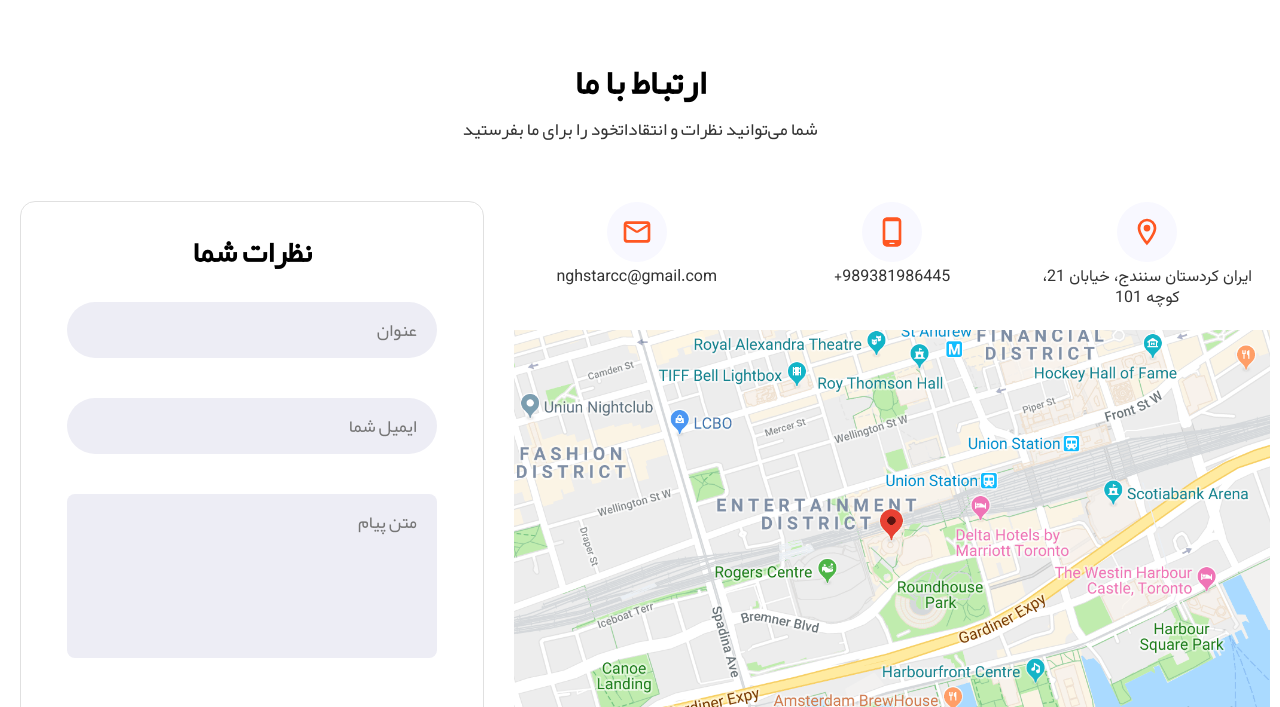
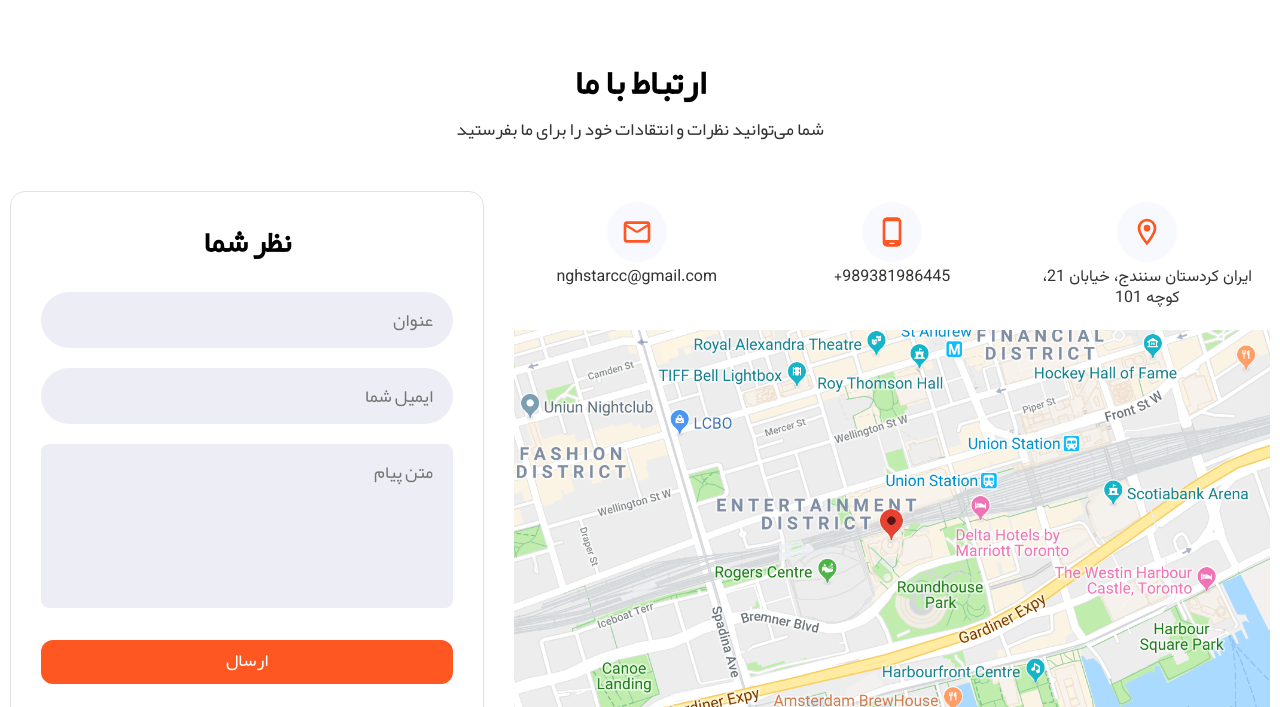
Before and after one commit to NGHstar/tapsi-html-css, a plain HTML site: page index.html in a window 1280 px wide. Shown: the part 2990-3697 px from the top of the page. Drawn offline with nearby package versions, Linux system fonts and the light colour scheme.

Commit message:
fix contact section

```diff
--- a/css/style.css
+++ b/css/style.css
@@ -378,7 +378,8 @@ p {
   align-items: center;
   border: none;
   border-radius: 15px;
-  margin: 1rem;
+  margin-bottom: 4rem;
+  padding: 1rem;
 }
 
 .contact__form h2 {
@@ -393,7 +394,7 @@ textarea {
   font-size: 1.8rem;
   border: none;
   background-color: rgb(237, 237, 245);
-  margin-bottom: 4rem;
+  margin-bottom: 2rem;
   border-radius: 4rem;
   padding: 1rem 2rem;
   width: 100%;
@@ -431,6 +432,7 @@ textarea {
 
   .contact__form {
     margin-right: 3rem;
+    padding: 0 3rem;
     grid-area: form;
     border: 1px solid rgb(224, 224, 224);
   }
--- a/index.html
+++ b/index.html
@@ -225,9 +225,18 @@
     <div class="contact__title mt6" data-aos="zoom-in-down">
       <h2>ارتباط با ما</h2>
     </div>
-    <div class="contact__subtitle" data-aos="zoom-in-down">شما می‌توانید نظرات و انتقاداتخود را برای ما بفرستید</div>
+    <div class="contact__subtitle" data-aos="zoom-in-down">شما می‌توانید نظرات و انتقادات خود را برای ما بفرستید</div>
 
     <section class="contact container">
+      <div class="contact__form" data-aos="zoom-in-down">
+        <form>
+          <h2>نظر شما</h2>
+          <input type="text" placeholder="عنوان" />
+          <input type="text" placeholder="ایمیل شما" />
+          <textarea rows="4" placeholder="متن پیام"></textarea>
+          <button class="btn btn--primary btn--block">ارسال</button>
+        </form>
+      </div>
       <div class="contact__ways" data-aos="zoom-in-down">
         <div class="ways__item">
           <img src="assets/images/location.svg" alt="آدرس" class="way__item__img" />
@@ -249,15 +258,6 @@
         <img src="assets/images/facebook.svg" alt="facebook" class="social__icon" />
         <img src="assets/images/linkedin.svg" alt="linkedin" class="social__icon" />
         <img src="assets/images/twitter.svg" alt="twitter" class="social__icon" />
-      </div>
-      <div class="contact__form" data-aos="zoom-in-down">
-        <form style="width: 80%">
-          <h2>نظرات شما</h2>
-          <input type="text" placeholder="عنوان" />
-          <input type="text" placeholder="ایمیل شما" />
-          <textarea rows="4" placeholder="متن پیام"></textarea>
-          <button class="btn btn--primary btn--block">ارسال</button>
-        </form>
       </div>
     </section>
     <!-- Travell Section -->
```
